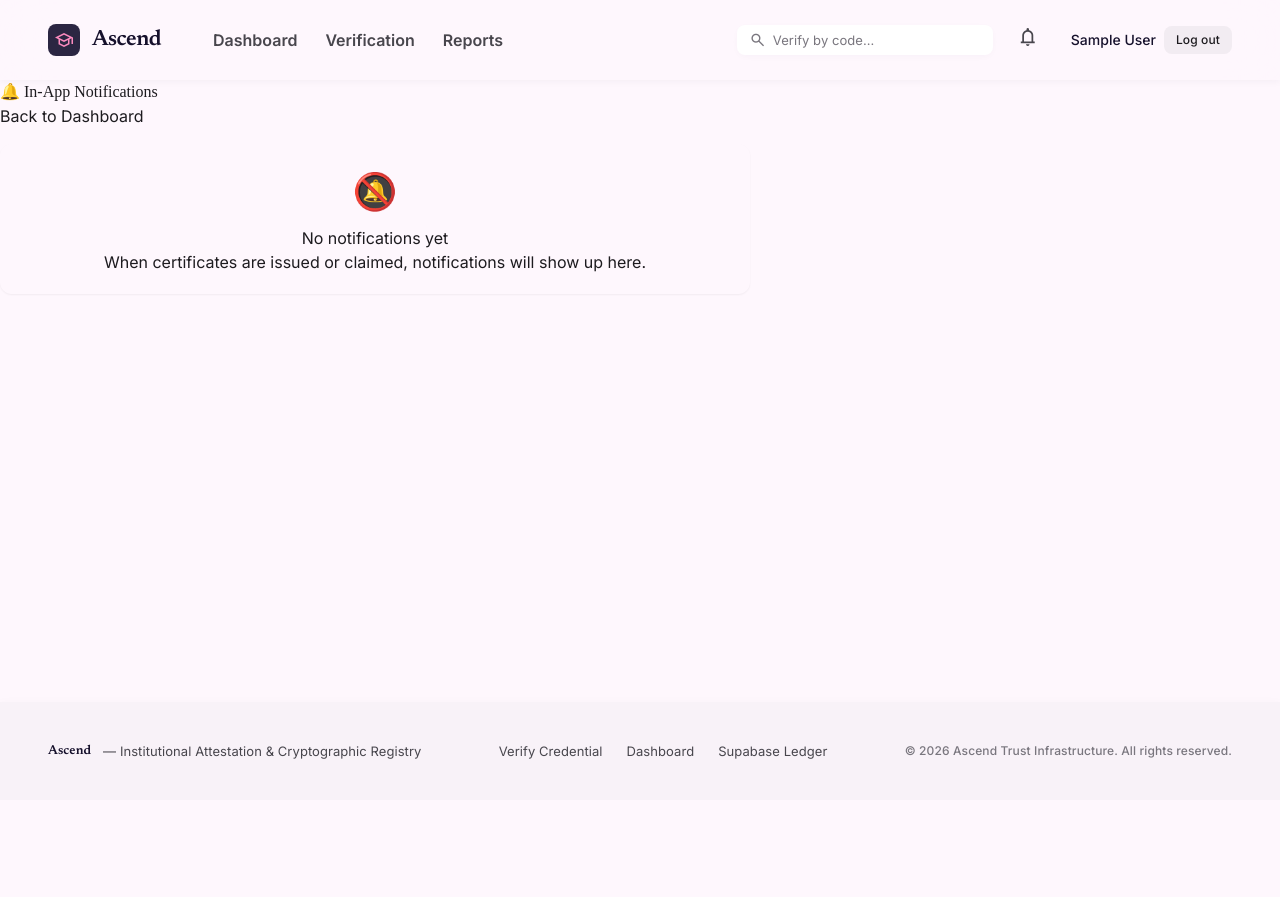
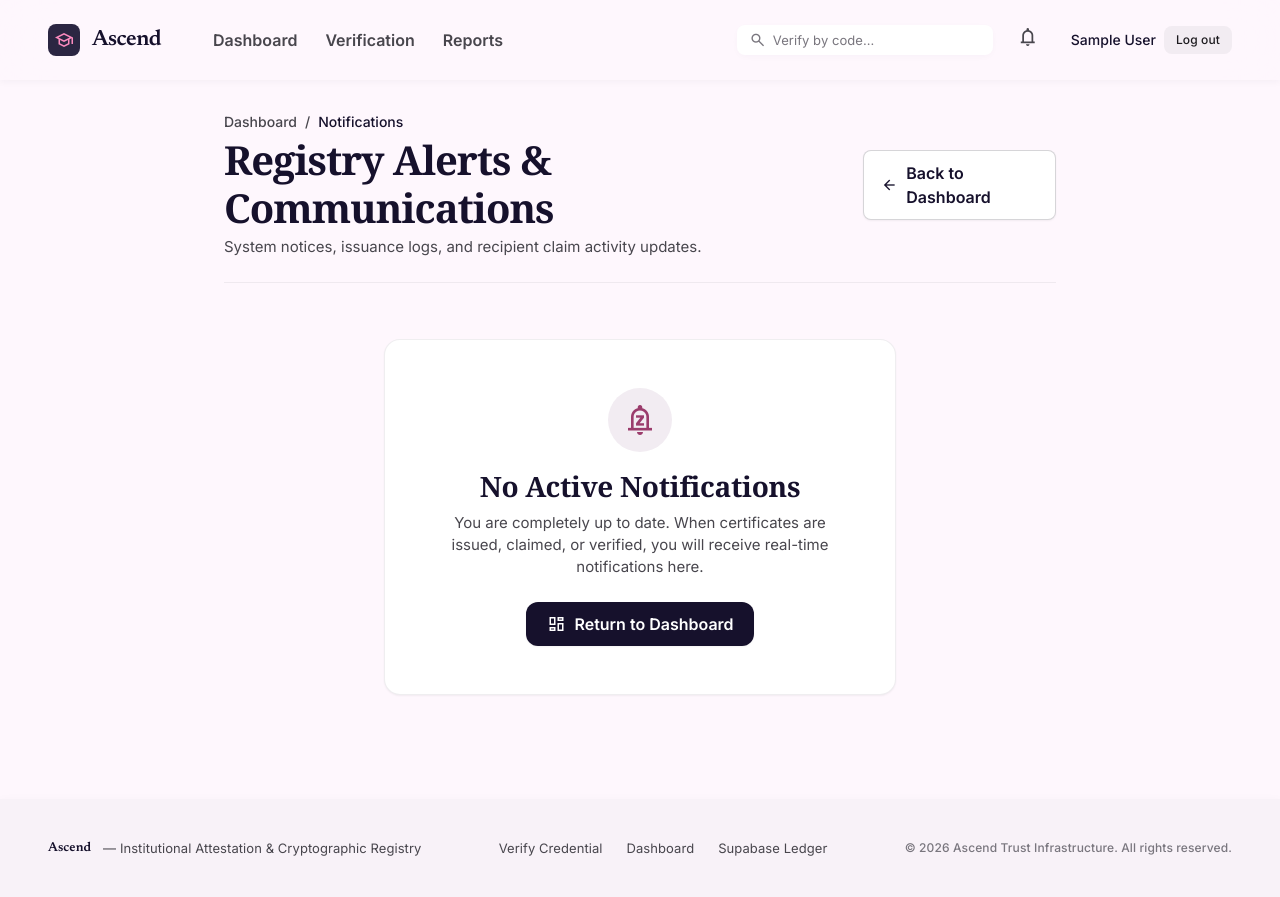
Before and after one commit to manya512/Ascend, a Flask app: page /notifications in a window 1280 px wide. Before the commit the page ends 759 px from the top, so only its background shows below. Run offline with Flask 3, Linux system fonts and the light colour scheme; the visitor is signed in with stand-in values (Sample User, id 1); data that the repository does not hold is empty; some libraries are stand-ins or nearby versions.

Commit message:
style(notifications): apply new design to notifications page

```diff
--- a/myapp/templates/notifications.html
+++ b/myapp/templates/notifications.html
@@ -3,45 +3,106 @@
 {% block title %}Notifications — Ascend{% endblock %}
 
 {% block content %}
-<div class="container my-5" style="max-width: 750px;">
-    <div class="d-flex justify-content-between align-items-center mb-4">
-        <h3 class="mb-0" style="font-family: 'Fraunces', serif; color: var(--indigo-900);">🔔 In-App Notifications</h3>
-        <a href="{{ url_for('dashboard') }}" class="btn btn-outline-secondary btn-sm">Back to Dashboard</a>
+<div class="max-w-4xl mx-auto px-4 sm:px-6 lg:px-8 py-8 flex flex-col gap-6">
+
+  <!-- Header Section -->
+  <div class="flex flex-col sm:flex-row sm:items-center justify-between gap-4 pb-6 border-b border-outline-variant/30">
+    <div class="flex flex-col gap-1">
+      <div class="flex items-center gap-2 text-on-surface-variant font-label-md text-label-md">
+        <a href="{{ url_for('dashboard') }}" class="hover:text-primary transition-colors text-decoration-none">Dashboard</a>
+        <span>/</span>
+        <span class="text-primary font-medium">Notifications</span>
+      </div>
+      <h1 class="font-headline-lg text-headline-lg text-primary tracking-tight font-serif mb-0">
+        Registry Alerts & Communications
+      </h1>
+      <p class="font-body-md text-body-md text-on-surface-variant mb-0">
+        System notices, issuance logs, and recipient claim activity updates.
+      </p>
+    </div>
+    <div>
+      <a href="{{ url_for('dashboard') }}" class="inline-flex items-center gap-2 px-4 py-2.5 rounded-lg border border-outline/30 bg-surface-container-lowest hover:bg-surface-container text-primary font-title-md text-title-md transition-colors text-decoration-none shadow-sm">
+        <span class="material-symbols-outlined text-[18px]">arrow_back</span>
+        <span>Back to Dashboard</span>
+      </a>
+    </div>
   </div>
 
   {% if notifications %}
-        <div class="list-group shadow-sm border-0" style="border-radius: 12px; overflow: hidden;">
+  <!-- Notification List -->
+  <div class="flex flex-col gap-3">
     {% for notif in notifications %}
-                <div class="list-group-item list-group-item-action p-4 border-bottom {% if not notif.is_read %}bg-light{% endif %}">
-                    <div class="d-flex justify-content-between align-items-start gap-3">
-                        <div>
-                            <div class="d-flex align-items-center gap-2 mb-1">
+      <div class="p-5 rounded-2xl border transition-all shadow-sm flex flex-col sm:flex-row sm:items-start justify-between gap-4 {% if not notif.is_read %}bg-surface-container-low/70 border-secondary/30 relative overflow-hidden{% else %}bg-surface-container-lowest border-outline-variant/20{% endif %}">
+
         {% if not notif.is_read %}
-                                    <span class="badge bg-primary" style="font-size: 10px;">NEW</span>
+          <div class="absolute top-0 left-0 bottom-0 w-1 bg-secondary"></div>
         {% endif %}
-                                <span class="text-muted small">{{ notif.created_at.strftime('%b %d, %Y %H:%M') if notif.created_at else '' }}</span>
+
+        <div class="flex items-start gap-4">
+          <div class="w-10 h-10 rounded-xl {% if not notif.is_read %}bg-secondary/10 text-secondary{% else %}bg-surface-container text-on-surface-variant{% endif %} flex items-center justify-center shrink-0 mt-0.5">
+            <span class="material-symbols-outlined text-[20px]">
+              {% if not notif.is_read %}mark_email_unread{% else %}notifications{% endif %}
+            </span>
           </div>
-                            <p class="mb-2 text-dark fs-6">{{ notif.message }}</p>
+
+          <div class="flex flex-col gap-1.5">
+            <div class="flex items-center gap-2">
+              {% if not notif.is_read %}
+                <span class="inline-flex items-center gap-1 px-2 py-0.5 rounded-full bg-secondary-fixed text-on-secondary-fixed font-label-sm text-[11px] font-bold">
+                  <span class="w-1.5 h-1.5 rounded-full bg-secondary"></span> NEW
+                </span>
+              {% endif %}
+              <span class="text-xs text-on-surface-variant font-label-sm">
+                {{ notif.created_at.strftime('%b %d, %Y • %I:%M %p') if notif.created_at else '' }}
+              </span>
+            </div>
+
+            <p class="font-body-md text-body-md text-primary mb-0 leading-relaxed font-medium">
+              {{ notif.message }}
+            </p>
+
             {% if notif.link %}
-                                <a href="{{ notif.link }}" class="btn btn-sm btn-outline-primary" style="font-size: 12px;">View Details</a>
+              <div class="mt-2">
+                <a href="{{ notif.link }}" class="inline-flex items-center gap-1.5 px-3 py-1.5 rounded-lg bg-primary hover:bg-primary-hover text-on-primary font-title-md text-xs transition-colors text-decoration-none shadow-sm">
+                  <span>View Details</span>
+                  <span class="material-symbols-outlined text-[14px]">arrow_forward</span>
+                </a>
+              </div>
             {% endif %}
+          </div>
         </div>
 
         {% if not notif.is_read %}
+          <div class="shrink-0 sm:self-center">
             <form action="{{ url_for('mark_notification_read', notif_id=notif.id) }}" method="POST" class="mb-0">
-                                <button type="submit" class="btn btn-sm btn-link text-muted p-0" title="Mark as read" style="font-size: 12px; text-decoration: none;">✓ Mark read</button>
+              <button type="submit" class="inline-flex items-center gap-1.5 px-3 py-1.5 rounded-lg border border-outline-variant/30 bg-surface-container-lowest hover:bg-surface-container text-on-surface-variant hover:text-primary font-label-sm text-xs font-semibold transition-colors shadow-none cursor-pointer">
+                <span class="material-symbols-outlined text-[16px] text-emerald-700">done</span>
+                <span>Mark as read</span>
+              </button>
             </form>
+          </div>
         {% endif %}
-                    </div>
+
       </div>
     {% endfor %}
   </div>
+
   {% else %}
-        <div class="card border-0 shadow-sm p-5 text-center text-muted" style="border-radius: 12px;">
-            <div style="font-size: 36px;" class="mb-2">🔕</div>
-            <h5>No notifications yet</h5>
-            <p class="small mb-0">When certificates are issued or claimed, notifications will show up here.</p>
+  <!-- Empty State -->
+  <div class="flex flex-col items-center justify-center p-12 text-center rounded-2xl bg-surface-container-lowest border border-outline-variant/30 shadow-sm max-w-lg mx-auto my-8">
+    <div class="w-16 h-16 rounded-full bg-surface-container flex items-center justify-center text-primary mb-4">
+      <span class="material-symbols-outlined text-[36px] text-secondary">notifications_paused</span>
+    </div>
+    <h3 class="font-headline-md text-headline-md text-primary font-serif mb-2">No Active Notifications</h3>
+    <p class="font-body-md text-body-md text-on-surface-variant mb-6">
+      You are completely up to date. When certificates are issued, claimed, or verified, you will receive real-time notifications here.
+    </p>
+    <a href="{{ url_for('dashboard') }}" class="inline-flex items-center gap-2 px-5 py-2.5 rounded-xl bg-primary hover:bg-primary-hover text-on-primary font-title-md text-title-md transition-colors text-decoration-none shadow-sm">
+      <span class="material-symbols-outlined text-[20px]">dashboard</span>
+      <span>Return to Dashboard</span>
+    </a>
   </div>
   {% endif %}
+
 </div>
 {% endblock %}
```
Lines whose indentation alone changed are shown as unchanged.
